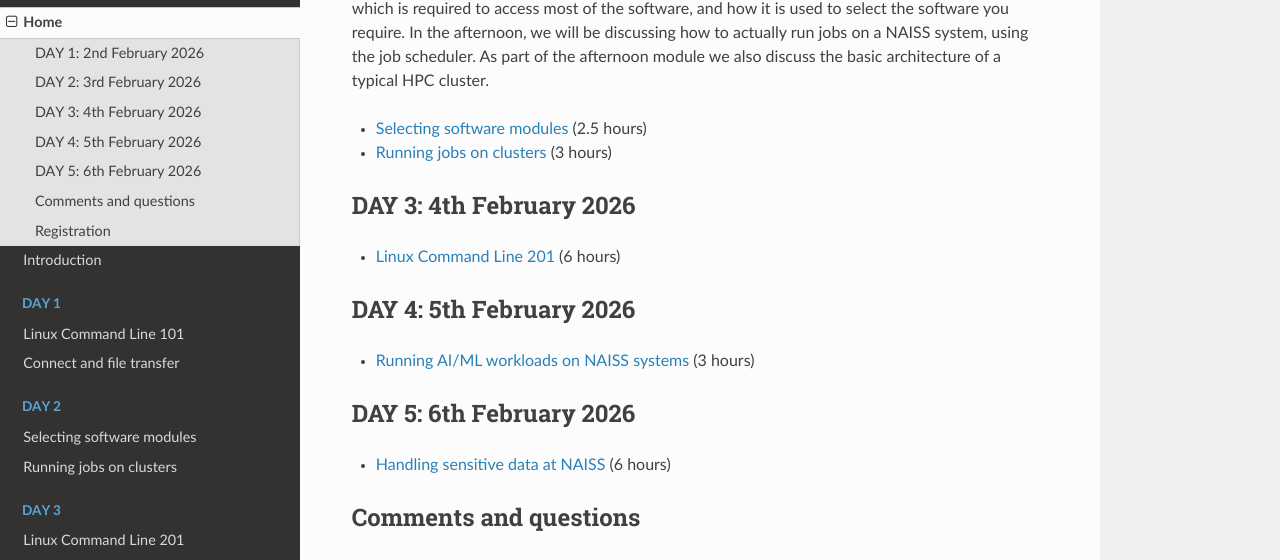
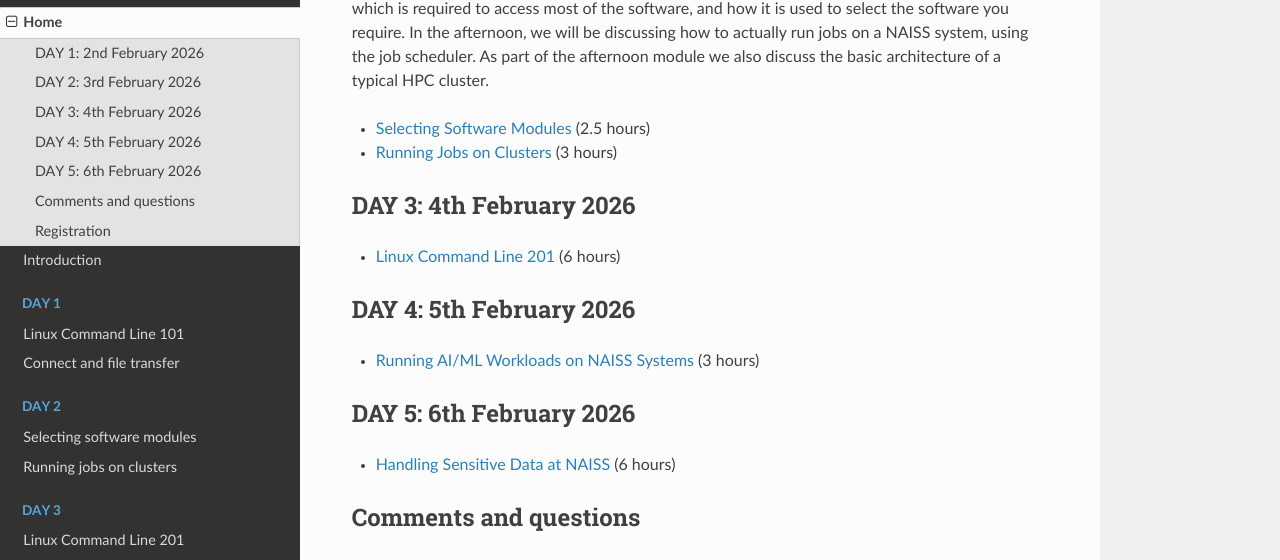
Before and after one commit to NAISS-Training/NAISS-intro-week, an MkDocs documentation site: the page built from docs/index.md, in a window 1280 px wide and 900 px high, scrolled down 616 px. Shown: the part 139-699 px from the top of the window. Built offline with MkDocs 1.6.1, drawn with Linux system fonts in a browser that asks for light colours; nearby versions of some CDN libraries.

```diff
--- a/docs/index.md
+++ b/docs/index.md
@@ -18,8 +18,8 @@ Each module covers 3 or 6 hours.   The modules are delivered in English and are
 
 On day 2 there are two separate modules. In the morning we will be discussing the module system, which is required to access most of the software, and how it is used to select the software you require. In the afternoon, we will be discussing how to actually run jobs on a NAISS system, using the job scheduler. As part of the afternoon module we also discuss the basic architecture of a typical HPC cluster.
 
-- [Selecting software modules](modules.md) (2.5 hours)
-- [Running jobs on clusters](slurm.md) (3 hours)
+- [Selecting Software Modules](modules.md) (2.5 hours)
+- [Running Jobs on Clusters](slurm.md) (3 hours)
 
 ## DAY 3: 4th February 2026
 
@@ -27,11 +27,11 @@ On day 2 there are two separate modules. In the morning we will be discussing th
 
 ## DAY 4: 5th February 2026
 
-- [Running AI/ML workloads on NAISS systems](AIML.md) (3 hours)
+- [Running AI/ML Workloads on NAISS Systems](AIML.md) (3 hours)
 
 ## DAY 5: 6th February 2026
 
-- [Handling sensitive data at NAISS](sensitive.md) (6 hours)
+- [Handling Sensitive Data at NAISS](sensitive.md) (6 hours)
 
 ## Comments and questions
 
```
